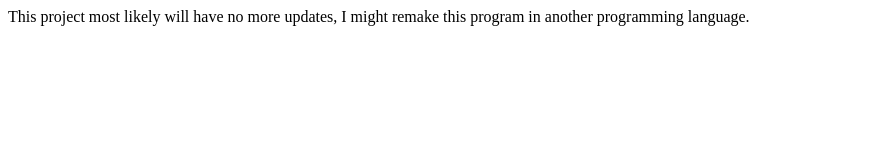
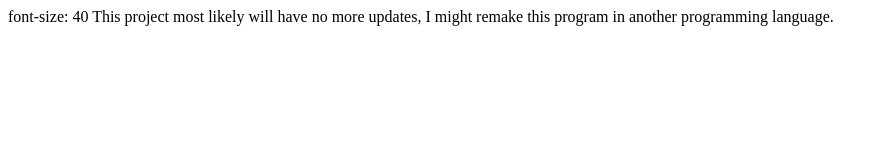
Before and after one commit to Crizzy-ON-GITHUB/RobloxCheckerV2, a plain HTML site: page index.html in a window 1280 px wide. Shown: the whole page, without its empty margins (0-888 px from the left). Drawn offline with Linux system fonts and the light colour scheme.

Commit message:
Update index.html

```diff
--- a/index.html
+++ b/index.html
@@ -1,3 +1,4 @@
 <html>
+  font-size: 40
 <text>This project most likely will have no more updates, I might remake this program in another programming language.<text>
 <html>
```
